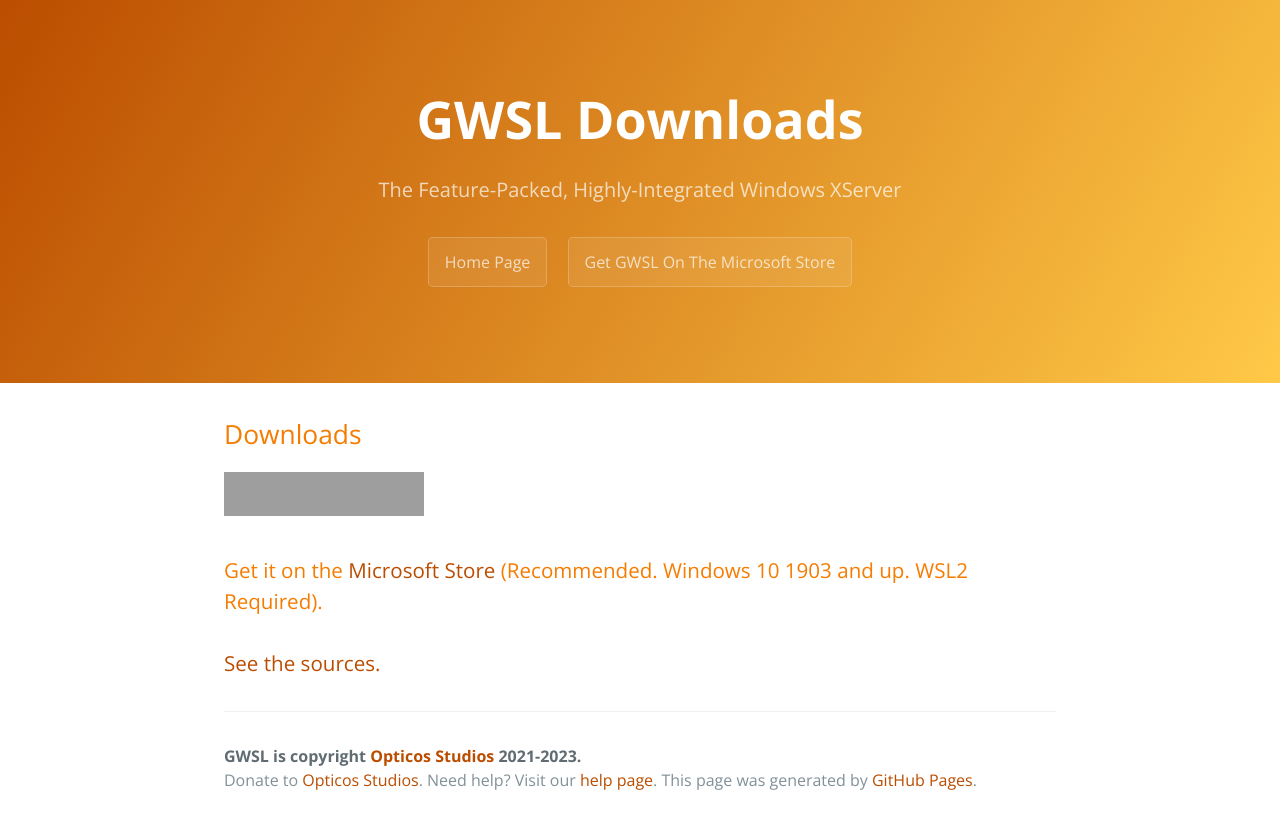
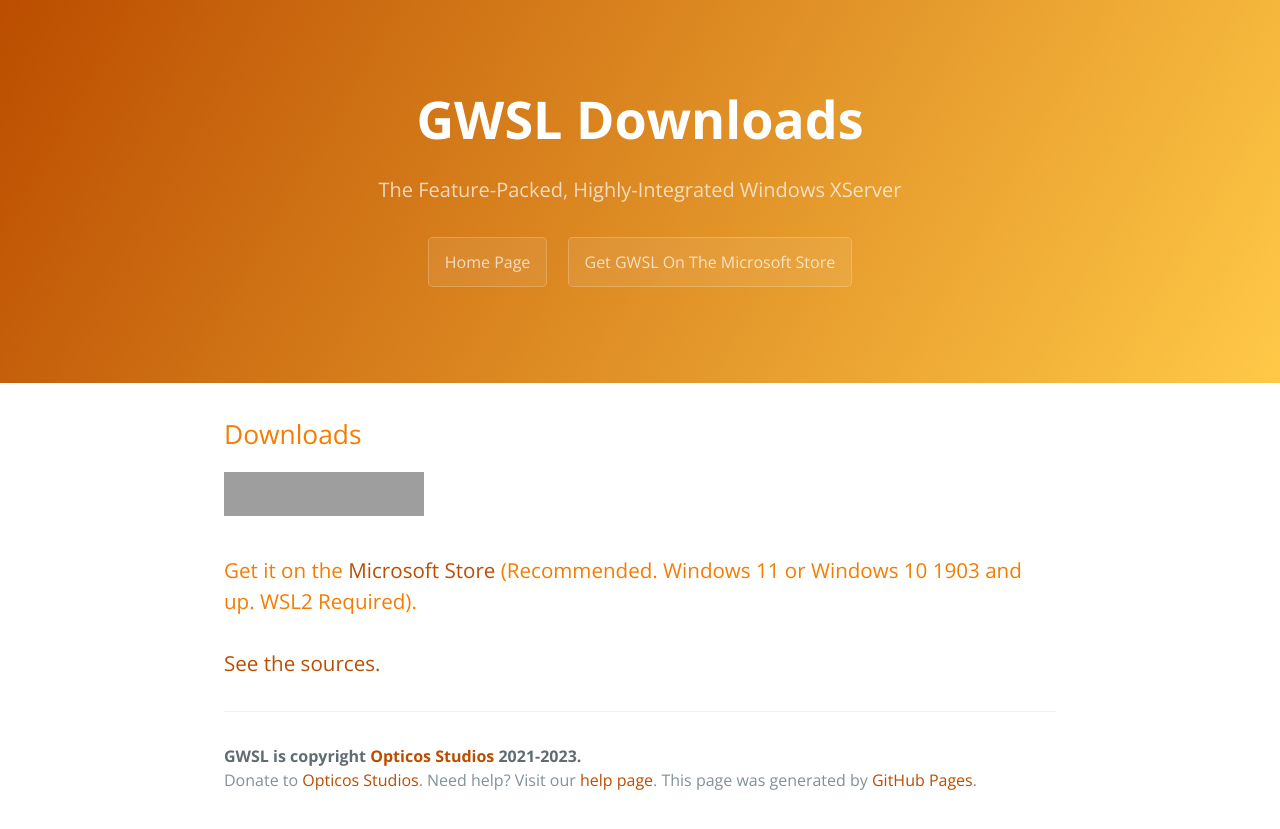
Before and after one commit to Opticos/gwsl, a Jekyll site: the page built from tutorials/download.md, in a window 1280 px wide. Shown: the top 829 px of the page. Built offline with Jekyll 4.4.1, drawn with Linux system fonts in a browser that asks for light colours; the repository's description, which GitHub fills in, is left out; grey boxes are pictures that could not be loaded.

Commit message:
Update download.md

```diff
--- a/tutorials/download.md
+++ b/tutorials/download.md
@@ -11,7 +11,7 @@ permalink: /tutorials/download.html
 
 <a href='//www.microsoft.com/store/apps/9nl6kd1h33v3?cid=storebadge&ocid=badge'><img data-tilt-max="7.5" data-tilt-scale="1.025" data-tilt-speed="1000" data-tilt src='https://developer.microsoft.com/store/badges/images/English_get-it-from-MS.png' alt='English badge' width='200'/></a>
 
-### Get it on the [Microsoft Store](https://www.microsoft.com/en-us/p/gwsl/9nl6kd1h33v3) (Recommended. Windows 10 1903 and up. WSL2 Required).
+### Get it on the [Microsoft Store](https://www.microsoft.com/en-us/p/gwsl/9nl6kd1h33v3) (Recommended. Windows 11 or Windows 10 1903 and up. WSL2 Required).
 
 ### [See the sources.](https://github.com/Opticos/GWSL-Source)
 
```
